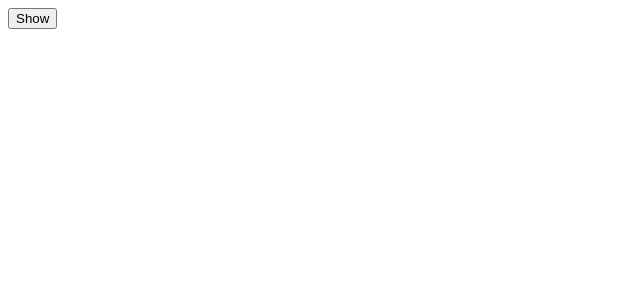
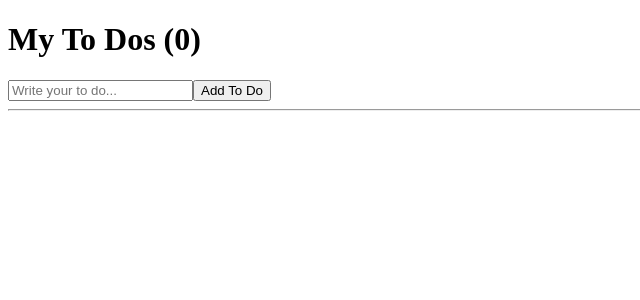
Before and after one commit to sihyuuun/react-start-project, a React (Create React App) app: page / in a window 1280 px wide. Shown: the top 300 px of the page, without its empty margins (0-640 px from the left). Built offline with nearby package versions, Linux system fonts and the light colour scheme.

Commit message:
ToDoList

```diff
--- a/src/App.js
+++ b/src/App.js
@@ -1,25 +1,43 @@
-import { useState, useEffect } from "react";
-function Hello() {
-  // Below two useEffect function do same thing!!
-  useEffect(function () {
-    console.log("hi :) ");
-    return function () {
-      console.log("bye :( ");
-    };
-  }, []);
-  useEffect(() => {
-    console.log("hi :)");
-    return () => console.log("bye :( ");
-  }, []);
-  return <h1>Hello</h1>;
-}
+import { useState } from "react";
+
 function App() {
-  const [showing, setShowing] = useState(false);
-  const onClick = () => setShowing((prev) => !prev);
+  const [toDo, setToDo] = useState("");
+  const [toDos, setToDos] = useState([]);
+  const onChange = (event) => setToDo(event.target.value);
+  const onSubmit = (event) => {
+    event.preventDefault();
+    if (toDo === "") {
+      return;
+    }
+    setToDos((currentArray) => [...currentArray, toDo]);
+    setToDo("");
+  };
+  const deleteBtn = (index) => {
+    setToDos((currentToDos) =>
+      currentToDos.filter((_, currentIndex) => currentIndex !== index)
+    );
+  };
   return (
     <div>
-      {showing ? <Hello /> : null}
-      <button onClick={onClick}>{showing ? "Hide" : "Show"}</button>
+      <h1>My To Dos ({toDos.length})</h1>
+      <form onSubmit={onSubmit}>
+        <input
+          onChange={onChange}
+          value={toDo}
+          type='text'
+          placeholder='Write your to do...'
+        />
+        <button>Add To Do</button>
+      </form>
+      <hr />
+      <ul>
+        {toDos.map((item, index) => (
+          <li key={index}>
+            {item}
+            <button onClick={() => deleteBtn(index)}>X</button>
+          </li>
+        ))}
+      </ul>
     </div>
   );
 }
```
